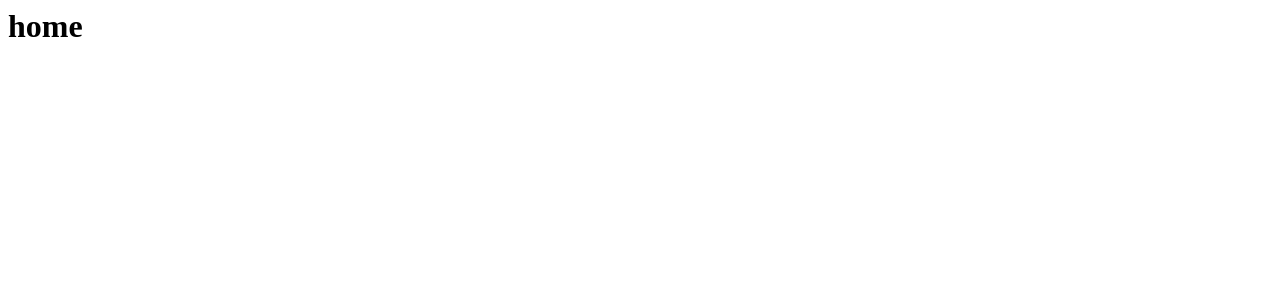
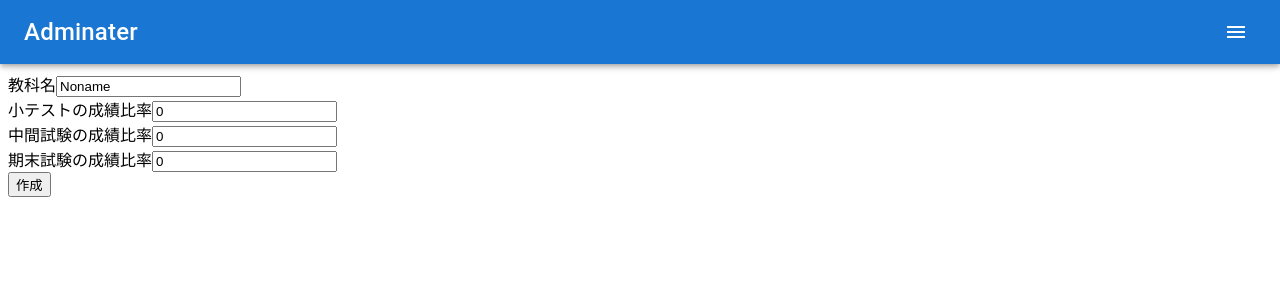
Before and after one commit to tsuki917/uni-life-admin, a React app: page /setting in a window 1280 px wide. Shown: the top 300 px of the page. Built offline with nearby package versions, Linux system fonts and the light colour scheme.

Commit message:
title-bar

```diff
--- a/src/App.jsx
+++ b/src/App.jsx
@@ -1,12 +1,18 @@
 import React from "react";
-import { BrowserRouter } from "react-router-dom";
+import { BrowserRouter, Routes, Route } from "react-router-dom";
 import Home from "./component/Home.jsx";
-const App = () => {
+import FirstSetting from "./component/FirstSetting.jsx";
+import Title from "./component/Title.jsx";
+export default function App() {
   return (
-    <BrowserRouter>
-      <Home />
-    </BrowserRouter>
+    <div>
+      <Title />
+      <BrowserRouter>
+        <Routes>
+          <Route path="/" element={<Home />} />
+          <Route path="/setting" element={<FirstSetting />} className="" />
+        </Routes>
+      </BrowserRouter>
+    </div>
   );
-};
-
-export default App;
+}
--- /dev/null
+++ b/src/component/FirstSetting.jsx
@@ -0,0 +1,77 @@
+import React, { useState } from "react";
+import { useNavigate } from "react-router-dom";
+
+export default function FirstSetting() {
+  const [subjectData, setSubjectData] = useState({
+    subjectName: "Noname",
+    smallExamRate: 0,
+    middleExamRate: 0,
+    finalExamRate: 0,
+    smallExamPoint: [],
+    middleExamPoint: null,
+    finalExamPoint: null,
+    reportRate: 0,
+    reportPoints: [],
+  });
+  const navigation = useNavigate();
+
+  const handleChange = (e) => {
+    const { name, value } = e.target;
+    setSubjectData((prev) => ({ ...prev, [name]: value }));
+  };
+
+  const handleSubmit = (e) => {
+    e.preventDefault();
+    console.log(subjectData);
+    navigation("/");
+  };
+
+  return (
+    <div className="input-form">
+      <form onSubmit={handleSubmit}>
+        <div>
+          <label htmlFor="subjectName">教科名</label>
+          <input
+            className="subjectName"
+            name="subjectName"
+            value={subjectData.subjectName}
+            onChange={handleChange}
+          />
+        </div>
+        <div>
+          <label htmlFor="smallExamRate">小テストの成績比率</label>
+          <input
+            className="smallExamRate"
+            name="smallExamRate"
+            value={subjectData.smallExamRate}
+            onChange={handleChange}
+            type="smallExamRate"
+          />
+        </div>
+        <div>
+          <label htmlFor="middleExamRate">中間試験の成績比率</label>
+          <input
+            className="middleExamRate"
+            name="middleExamRate"
+            value={subjectData.middleExamRate}
+            onChange={handleChange}
+            type="middleExamRate"
+          />
+        </div>
+        <div>
+          <label htmlFor="finalExamRate">期末試験の成績比率</label>
+          <input
+            className="finalExamRate"
+            name="finalExamRate"
+            value={subjectData.finalExamRate}
+            onChange={handleChange}
+            type="finalExamRate"
+          />
+        </div>
+        <div>
+          <button type="submit">作成</button>
+        </div>
+      </form>
+    </div>
+  );
+}
--- a/src/component/Home.jsx
+++ b/src/component/Home.jsx
@@ -1,9 +1,10 @@
 import React from "react";
+import { Link } from "react-router-dom";
 
 export default function Home() {
   return (
     <div>
-      <h1>home</h1>
+      <Link to="/setting">setting</Link>
     </div>
   );
 }
--- /dev/null
+++ b/src/component/Title.jsx
@@ -0,0 +1,73 @@
+import React, { useState } from "react";
+
+import { AppBar, IconButton, Menu, MenuItem, Toolbar } from "@mui/material";
+import Box from "@mui/material/Box";
+import Link from "@mui/material/Link";
+import MenuIcon from "@mui/icons-material/Menu";
+const rightLink = {
+  fontSize: 16,
+  color: "common.white",
+  ml: 3,
+};
+
+export default function Title() {
+  const [anchorEl, setAnchorEl] = useState(null);
+
+  const handleMenu = (event) => {
+    setAnchorEl(event.currentTarget);
+  };
+
+  const handleClose = () => {
+    setAnchorEl(null);
+  };
+  return (
+    <div>
+      <AppBar position="fixed">
+        <Toolbar sx={{ justifyContent: "space-between" }}>
+          <Link
+            variant="h6"
+            underline="none"
+            color="inherit"
+            href="/"
+            sx={{ fontSize: 24 }}
+          >
+            Adminater
+          </Link>
+          <Box sx={{ flex: 1, display: "flex", justifyContent: "flex-end" }}>
+            <Menu
+              id="menu-app-bar"
+              anchorEl={anchorEl}
+              anchorOrigin={{
+                vertical: "center",
+                horizontal: "right",
+              }}
+              keepMounted
+              transformOrigin={{
+                vertical: "center",
+                horizontal: "right",
+              }}
+              open={Boolean(anchorEl)}
+              onClose={handleClose}
+              MenuListProps={{ onMouseLeave: handleClose }}
+            >
+              <MenuItem>
+                <Link href="/" underline="none">
+                  home
+                </Link>
+              </MenuItem>
+              <MenuItem>
+                <Link href="/setting" underline="none">
+                  about
+                </Link>
+              </MenuItem>
+            </Menu>
+            <IconButton sx={rightLink} color="inherit" onMouseOver={handleMenu}>
+              <MenuIcon />
+            </IconButton>
+          </Box>
+        </Toolbar>
+      </AppBar>
+      <Toolbar />
+    </div>
+  );
+}
--- /dev/null
+++ b/src/styles/Title.css
@@ -0,0 +1,14 @@
+body{
+    margin:0;
+}
+.title{
+    border: 1px black solid;
+    margin:0;
+    width: 10%;
+}
+
+.title-box{
+    border: 1px black solid;
+    width: 100%;
+
+}
--- a/webpack.config.js
+++ b/webpack.config.js
@@ -28,6 +28,7 @@ module.exports = {
         exclude: /node_modules/,
         use: "babel-loader",
       },
+      { test: /\.css$/, use: ["style-loader", "css-loader"] },
     ],
   },
   plugins: [
```
Also changed, not shown: package.json (+8 -0 lines), src/subjectData.json (added, +12 -0 lines), 1 other file (tests, documents, lock files or other folders).
